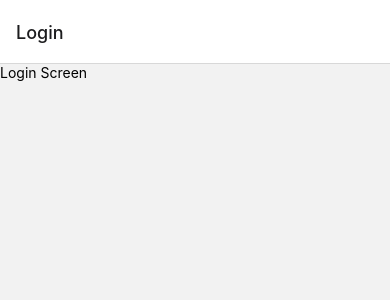
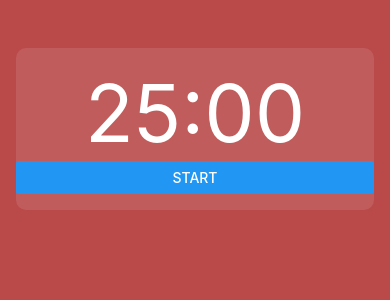
Before and after one commit to kebluis/eod-report-pomodoro-client, a React Native app: screen /Dashboard in a window 390 px wide. Before the commit this address had no page. Shown: the top 300 px of the page. Built offline with nearby package versions, Linux system fonts and the light colour scheme.

Commit message:
Timer UI initiated and inserted global styles

```diff
--- a/App.js
+++ b/App.js
@@ -11,7 +11,11 @@ function App() {
   const { isSignedIn } = useContext(AuthContext);
   return (
     <NavigationContainer>
-      <Stack.Navigator>
+      <Stack.Navigator
+        screenOptions={{
+          headerShown: false,
+        }}
+      >
         {isSignedIn ? (
           <Stack.Screen name="Dashboard" component={DashboardScreen} />
         ) : (
--- /dev/null
+++ b/src/components/CountdownComponent.js
@@ -0,0 +1,34 @@
+import React, { useState } from "react";
+import { View, Text, StyleSheet, Button } from "react-native";
+import globalStyles from "../css/global";
+
+const CountdownComponent = () => {
+  const [minutes, setMinutes] = useState(25);
+  const [seconds, setSeconds] = useState(0);
+  return (
+    <View style={[globalStyles.vPadding1, styles.wrapper]}>
+      <Text style={[globalStyles.whiteText, styles.counter]}>
+        {minutes}:
+        {seconds.toLocaleString("en-US", {
+          minimumIntegerDigits: 2,
+          useGrouping: false,
+        })}
+      </Text>
+      <Button title="Start" />
+    </View>
+  );
+};
+
+const styles = StyleSheet.create({
+  wrapper: {
+    backgroundColor: "#ffffff1a",
+    borderRadius: 10,
+  },
+  counter: {
+    fontSize: 80,
+    textAlign: "center",
+  },
+
+});
+
+export default CountdownComponent;
--- /dev/null
+++ b/src/css/global.js
@@ -0,0 +1,13 @@
+import { StyleSheet } from "react-native";
+
+export default StyleSheet.create({
+  whiteText: {
+    color: "#fff",
+  },
+  vMargin1: {
+    marginVertical: 16,
+  },
+  vPadding1: {
+    paddingVertical: 16,
+  },
+});
--- a/src/screens/DashboardScreen.js
+++ b/src/screens/DashboardScreen.js
@@ -1,14 +1,27 @@
 import React from "react";
 import { StyleSheet, Text, View } from "react-native";
+import globalStyles from '../css/global'
+import CountdownComponent from "../components/CountdownComponent";
 
 const DashboardScreen = () => {
-  return <View>
-    <Text>
-      Dashboard Screen
-    </Text>
+  return <View style={styles.container}>
+    <View style={styles.wrapper}>
+
+    <CountdownComponent />
+    </View>
   </View>
 };
 
-const styles = StyleSheet.create({})
+const styles = StyleSheet.create({
+  container: {
+    height: '100%',
+    backgroundColor: '#ba4949',
+  },
+  wrapper: {
+    marginHorizontal: 16,
+    marginVertical: 48,
+  }
+
+})
 
 export default DashboardScreen;
--- a/src/store/AuthContext/index.js
+++ b/src/store/AuthContext/index.js
@@ -5,7 +5,7 @@ export const AuthContext = createContext();
 
 export const AuthProvider = ({ children }) => {
   const initialState = {
-    isSignedIn: false,
+    isSignedIn: true,
   };
 
   const [state, dispatch] = useReducer(AuthReducer, initialState);
```
